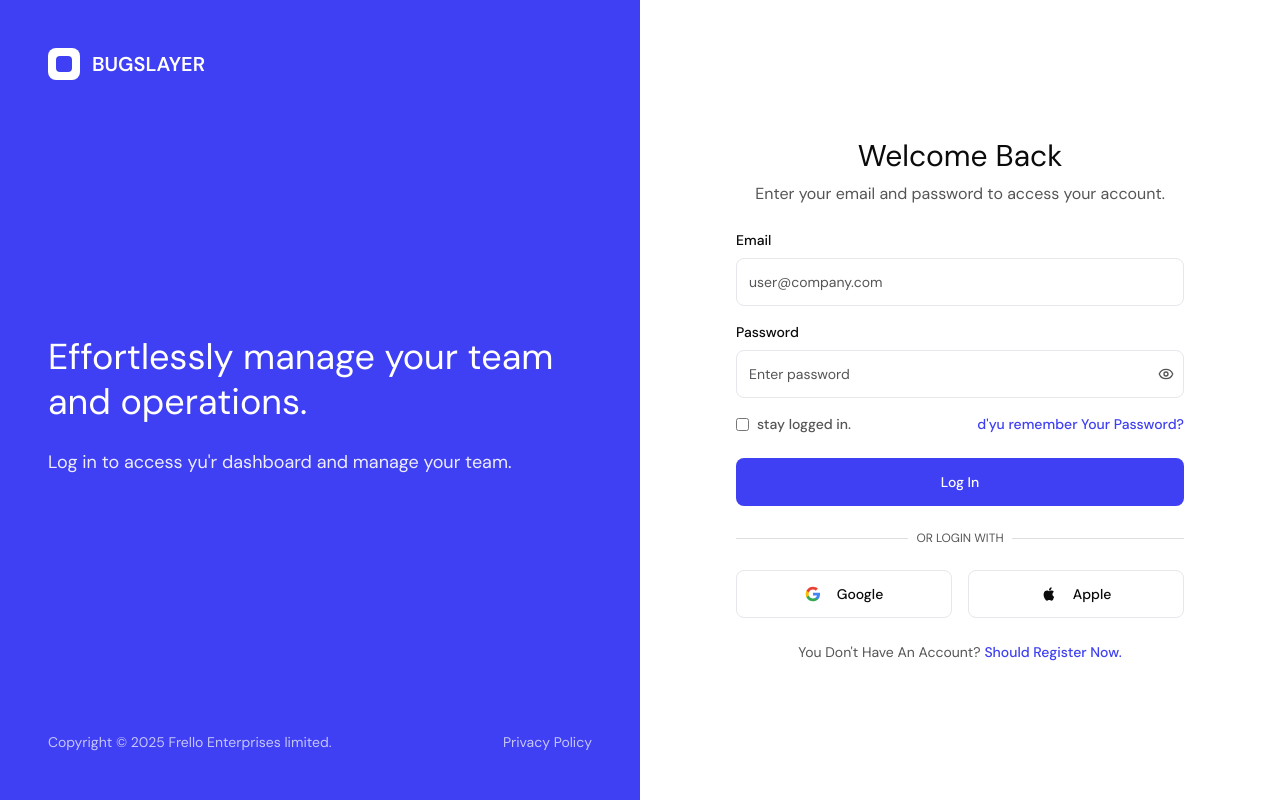
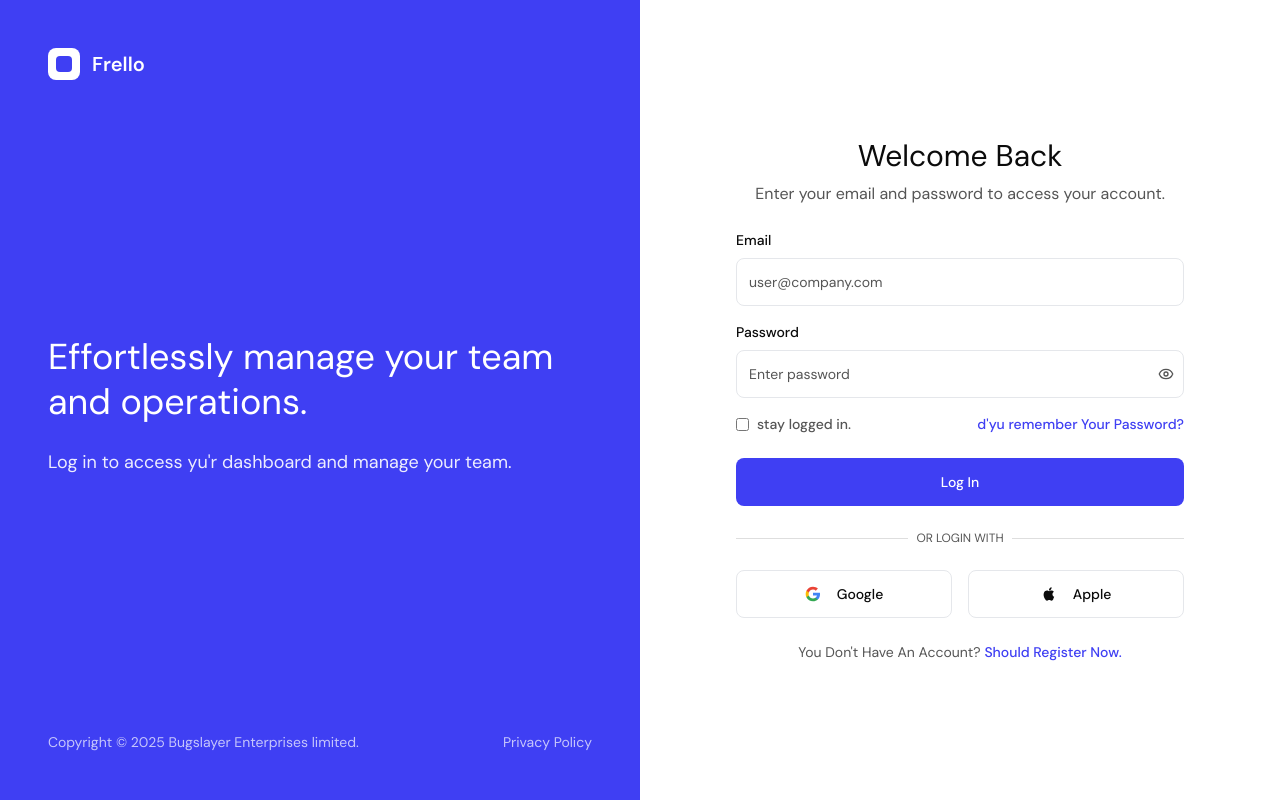
Before and after one commit to Geoffrey254-web/Bugslayer-login-page, a Next.js app: page / in a window 1280 px wide. Built offline with nearby package versions, Linux system fonts and the light colour scheme.

Commit message:
feat: update branding text to Bugslayer Enterprises
Co-authored-by: bugslayer <186965501+Geoffrey254-web@users.noreply.github.com>

```diff
--- a/app/page.tsx
+++ b/app/page.tsx
@@ -20,7 +20,7 @@ export default function LoginPage() {
             <div className="w-8 h-8 bg-white rounded-lg flex items-center justify-center mr-3">
               <div className="w-4 h-4 rounded-sm" style={{ backgroundColor: "#3F3FF3" }}></div>
             </div>
-            <h1 className="text-xl font-semibold text-white">BUGSLAYER</h1>
+            <h1 className="text-xl font-semibold text-white">Frello</h1>
           </div>
 
           <div className="flex-1 flex flex-col justify-center">
@@ -31,7 +31,7 @@ export default function LoginPage() {
           </div>
 
           <div className="flex justify-between items-center text-white/70 text-sm">
-            <span>Copyright © 2025 Frello Enterprises limited.</span>
+            <span>Copyright © 2025 Bugslayer Enterprises limited.</span>
             <span className="cursor-pointer hover:text-white/90">Privacy Policy</span>
           </div>
         </div>
```
